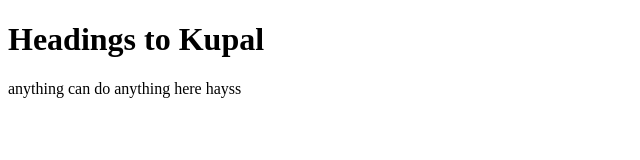
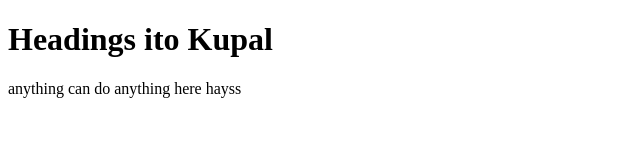
Before and after one commit to System0030/System-profile, a plain HTML site: page index.html in a window 1280 px wide. Shown: the full height of the page, 0-640 px from the left. Drawn offline with Linux system fonts and the light colour scheme.

Commit message:
Update index.html

```diff
--- a/index.html
+++ b/index.html
@@ -1,11 +1,11 @@
 <!DOCTYPE html>
 <html>
 <head>
-<title>System Kupal</title>
+<title>System Mikko BSCS</title>
 </head>
 <body>
 
-<h1>Headings to Kupal</h1>
+<h1>Headings ito Kupal</h1>
 <p>anything can do anything here hayss</p>
 
 </body>
```
